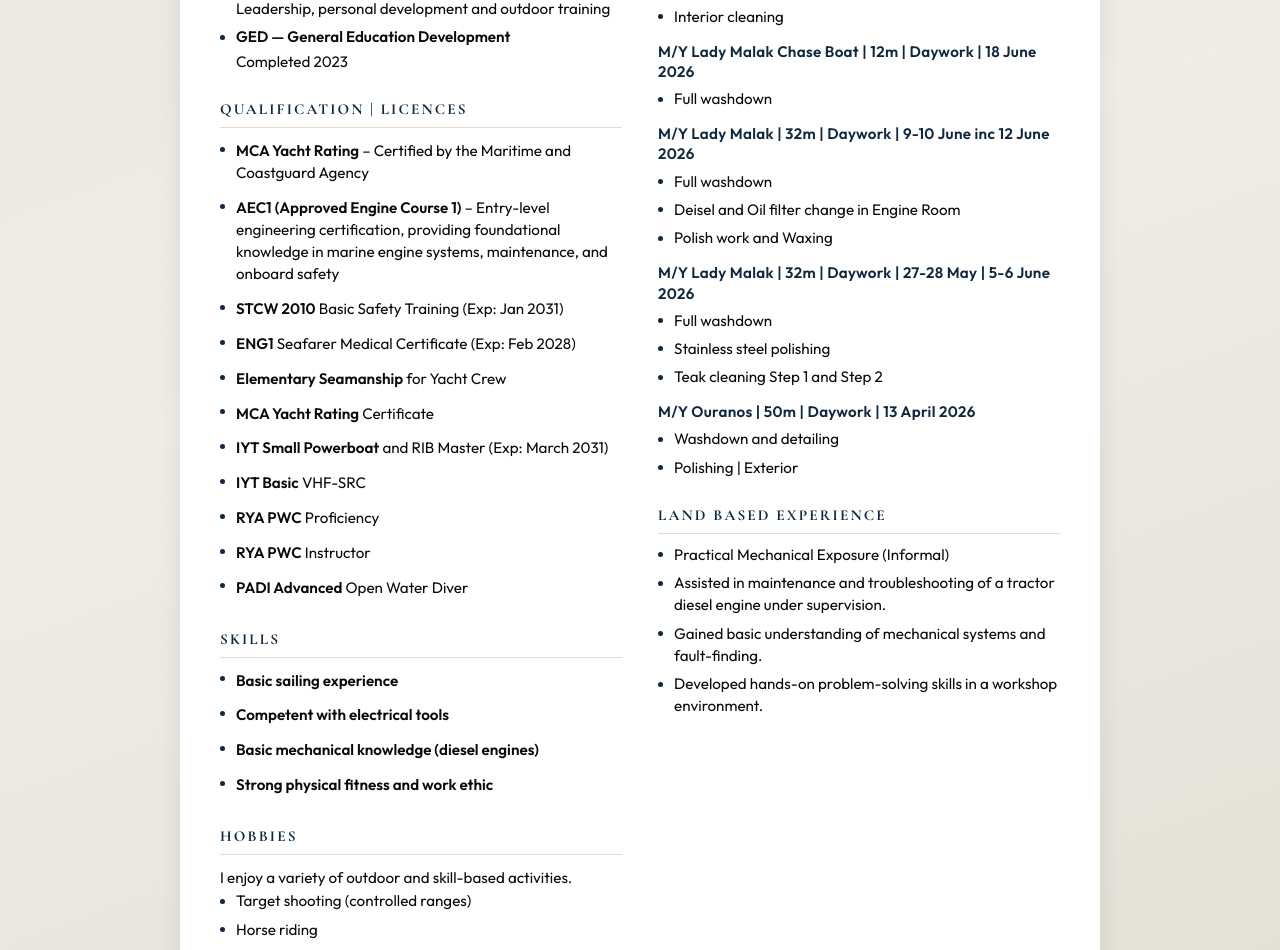
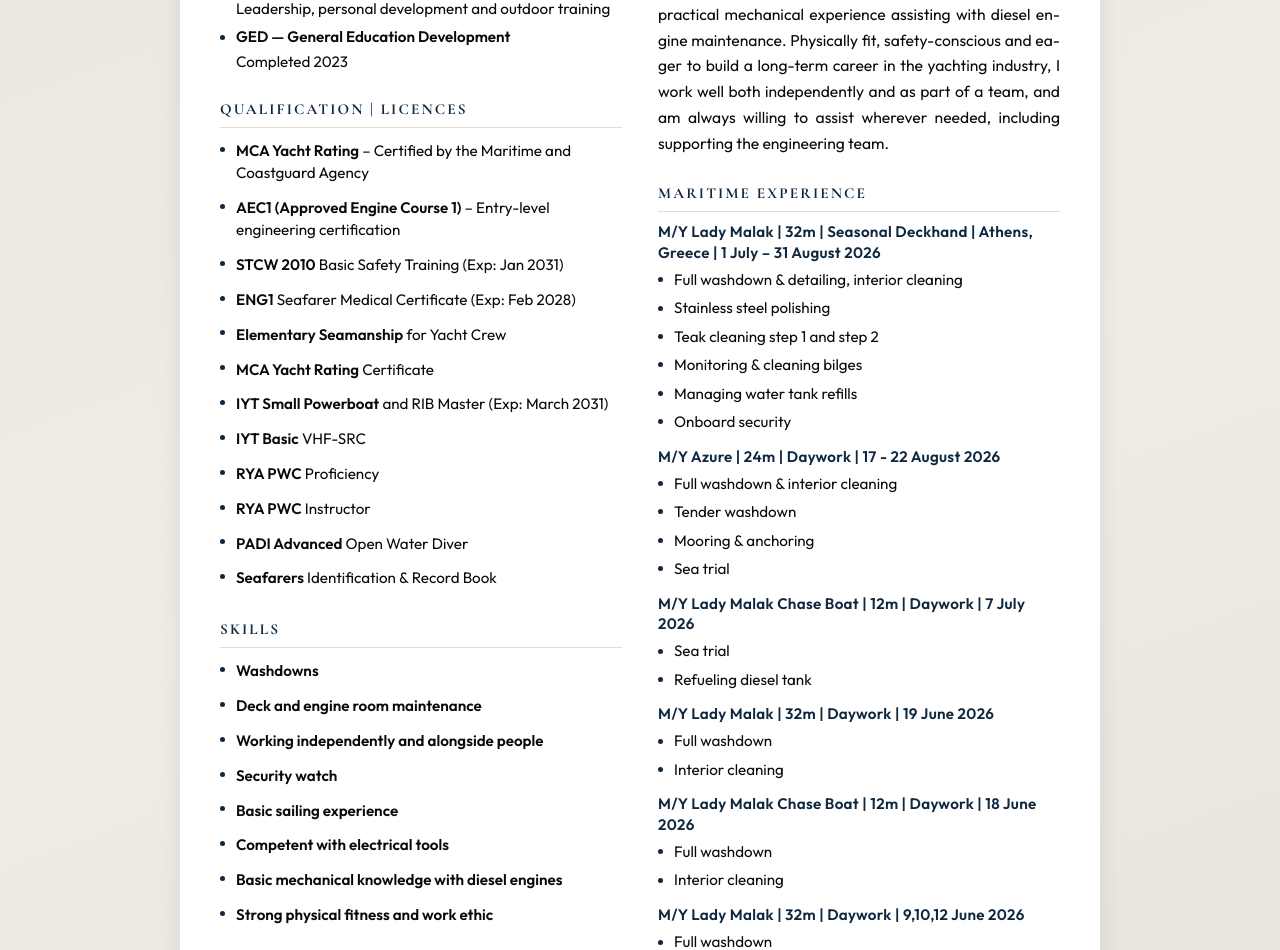
Before and after one commit to Ham-my/William-CV, a React (Vite) app: page / in a window 1280 px wide. Shown: the part 742-1692 px from the top of the page. Built offline with nearby package versions, Linux system fonts and the light colour scheme.

Commit message:
update cv

```diff
--- a/src/CV.css
+++ b/src/CV.css
@@ -725,6 +725,10 @@
   hyphens: auto;
 }
 
+.cv-profile + .cv-profile {
+  margin-top: 0.75rem;
+}
+
 /* Lists */
 .qualifications-list {
   list-style: none;
--- a/src/CV.jsx
+++ b/src/CV.jsx
@@ -84,13 +84,16 @@
   { label: 'Phone', value: CONTACT_PHONE_DISPLAY, href: WHATSAPP_URL, suffix: ' | WhatsApp' },
 ]
 
-const profileSummary = `I'm a Motivated and reliable entry-level deckhand with an MCA Yacht Rating and AEC1. I've developed a strong work ethic through living and working on a farm, along with hands-on experience in physically demanding roles. I have basic sailing experience, I'm confident using electrical tools, and I've gained practical mechanical exposure by assisting with diesel engine maintenance. I'm physically fit, safety-conscious, and genuinely eager to build a long-term career in the yachting industry. I work well in a team, pay attention to detail, and I'm always willing to help wherever needed, whether on deck or supporting the engineering side.`
+const profileSummary = [
+  'I am a motivated, hardworking and reliable deckhand holding an MCA Yacht Rating and AEC1, with hands-on experience gained aboard several yachts in 2026. I was recently entrusted with the independent care of a 32m superyacht in Piraeus, Greece, for two months, where I was responsible for maintaining the interior and exterior, monitoring bilges, managing water tank refills, ensuring that the engines and plumbing were running smoothly and maintaining onboard security. This role required initiative, attention to detail and regular communication with the Captain and Engineer while they were working elsewhere in the Mediterranean.',
+  'I have developed a strong work ethic through living and working on the family farm, along with experience in physically demanding roles. I have basic sailing experience, am confident using electrical tools and have gained practical mechanical experience assisting with diesel engine maintenance. Physically fit, safety-conscious and eager to build a long-term career in the yachting industry, I work well both independently and as part of a team, and am always willing to assist wherever needed, including supporting the engineering team.',
+]
 
 const qualifications = [
   { bold: 'MCA Yacht Rating', rest: ' – Certified by the Maritime and Coastguard Agency' },
   {
     bold: 'AEC1 (Approved Engine Course 1)',
-    rest: ' – Entry-level engineering certification, providing foundational knowledge in marine engine systems, maintenance, and onboard safety',
+    rest: ' – Entry-level engineering certification',
   },
   { bold: 'STCW 2010', rest: ' Basic Safety Training (Exp: Jan 2031)' },
   { bold: 'ENG1', rest: ' Seafarer Medical Certificate (Exp: Feb 2028)' },
@@ -101,12 +104,17 @@
   { bold: 'RYA PWC', rest: ' Proficiency' },
   { bold: 'RYA PWC', rest: ' Instructor' },
   { bold: 'PADI Advanced', rest: ' Open Water Diver' },
+  { bold: 'Seafarers', rest: ' Identification & Record Book' },
 ]
 
 const skills = [
+  'Washdowns',
+  'Deck and engine room maintenance',
+  'Working independently and alongside people',
+  'Security watch',
   'Basic sailing experience',
   'Competent with electrical tools',
-  'Basic mechanical knowledge (diesel engines)',
+  'Basic mechanical knowledge with diesel engines',
   'Strong physical fitness and work ethic',
 ]
 
@@ -328,7 +336,7 @@
             openSectionKeys={openSectionKeys}
             onToggle={toggleSection}
           >
-            <p className="additional-prose additional-prose--lead">I enjoy a variety of outdoor and skill-based activities.</p>
+
             <ul className="additional-list">
               {hobbiesList.map((h) => (
                 <li key={h}>{h}</li>
@@ -347,7 +355,11 @@
             openSectionKeys={openSectionKeys}
             onToggle={toggleSection}
           >
-            <p className="cv-profile">{profileSummary}</p>
+            {profileSummary.map((para) => (
+              <p key={para.slice(0, 32)} className="cv-profile">
+                {para}
+              </p>
+            ))}
           </CollapsibleSection>
 
           <CollapsibleSection
@@ -361,6 +373,33 @@
           >
             <div className="cv-experience-groups">
               <div className="cv-experience-group">
+                <h3 className="cv-experience-group-title">M/Y Lady Malak | 32m | Seasonal Deckhand | Athens, Greece | 1 July – 31 August 2026</h3>
+                <ul className="additional-list">
+                  <li>Full washdown & detailing, interior cleaning</li>
+                  <li>Stainless steel polishing</li>
+                  <li>Teak cleaning step 1 and step 2</li>
+                  <li>Monitoring & cleaning bilges</li>
+                  <li>Managing water tank refills</li>
+                  <li>Onboard security</li>
+                </ul>
+              </div>
+              <div className="cv-experience-group">
+                <h3 className="cv-experience-group-title">M/Y Azure | 24m | Daywork | 17 - 22 August 2026</h3>
+                <ul className="additional-list">
+                  <li>Full washdown & interior cleaning</li>
+                  <li>Tender washdown</li>
+                  <li>Mooring & anchoring</li>
+                  <li>Sea trial</li>
+                </ul>
+              </div>
+              <div className="cv-experience-group">
+                <h3 className="cv-experience-group-title">M/Y Lady Malak Chase Boat | 12m | Daywork | 7 July 2026</h3>
+                <ul className="additional-list">
+                  <li>Sea trial</li>
+                  <li>Refueling diesel tank</li>
+                </ul>
+              </div>
+              <div className="cv-experience-group">
                 <h3 className="cv-experience-group-title">M/Y Lady Malak | 32m | Daywork | 19 June 2026</h3>
                 <ul className="additional-list">
                   <li>Full washdown</li>
@@ -371,14 +410,15 @@
                 <h3 className="cv-experience-group-title">M/Y Lady Malak Chase Boat | 12m | Daywork | 18 June 2026</h3>
                 <ul className="additional-list">
                   <li>Full washdown</li>
+                  <li>Interior cleaning</li>
                 </ul>
               </div>
               <div className="cv-experience-group">
-                <h3 className="cv-experience-group-title">M/Y Lady Malak | 32m | Daywork | 9-10 June inc 12 June 2026</h3>
+                <h3 className="cv-experience-group-title">M/Y Lady Malak | 32m | Daywork | 9,10,12 June 2026</h3>
                 <ul className="additional-list">
                   <li>Full washdown</li>
-                  <li>Deisel and Oil filter change in Engine Room</li>
-                  <li>Polish work and Waxing</li>
+                  <li>Deisel and oil filter change in engine room</li>
+                  <li>Polishing & waxing | exterior</li>
                 </ul>
               </div>
               <div className="cv-experience-group">
@@ -393,7 +433,7 @@
                 <h3 className="cv-experience-group-title">M/Y Ouranos | 50m | Daywork | 13 April 2026</h3>
                 <ul className="additional-list">
                   <li>Washdown and detailing</li>
-                  <li>Polishing | Exterior</li>
+                  <li>Polishing | exterior</li>
                 </ul>
               </div>
             </div>
@@ -427,6 +467,7 @@
           onToggle={toggleSection}
         >
           <p className="additional-prose">Joseph - Chief Engineer | M/Y Lady Malak | Contact Number: +30 698 836 3199</p>
+          <p className="additional-prose">George - Captain | M/Y Azure | Contact Number: +30 694 282 2288</p>
           <p className="additional-prose">Karlo - Chief Officer | M/Y Ouranos | Contact Number: +30 694 282 2288</p>
         </CollapsibleSection>
       </div>
```
Also changed, not shown: 1 other file (tests, documents, lock files or other folders).
